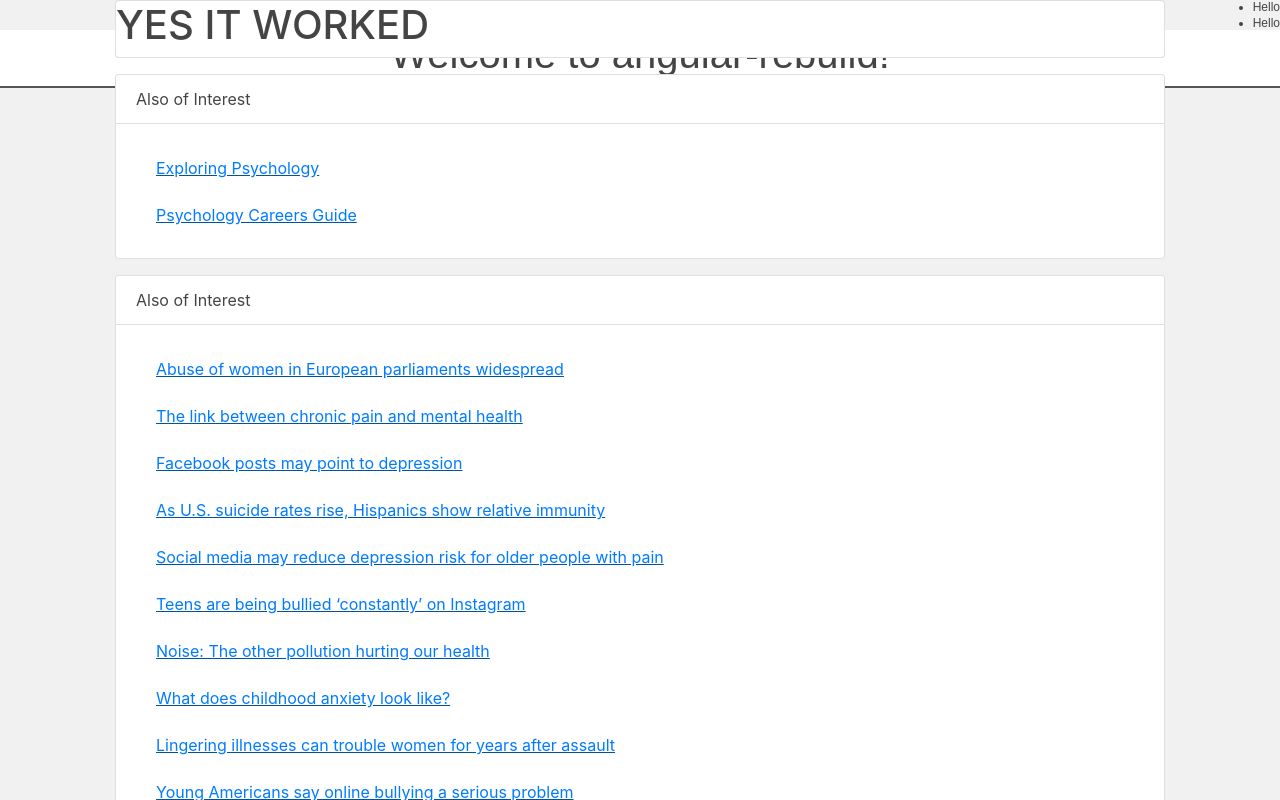
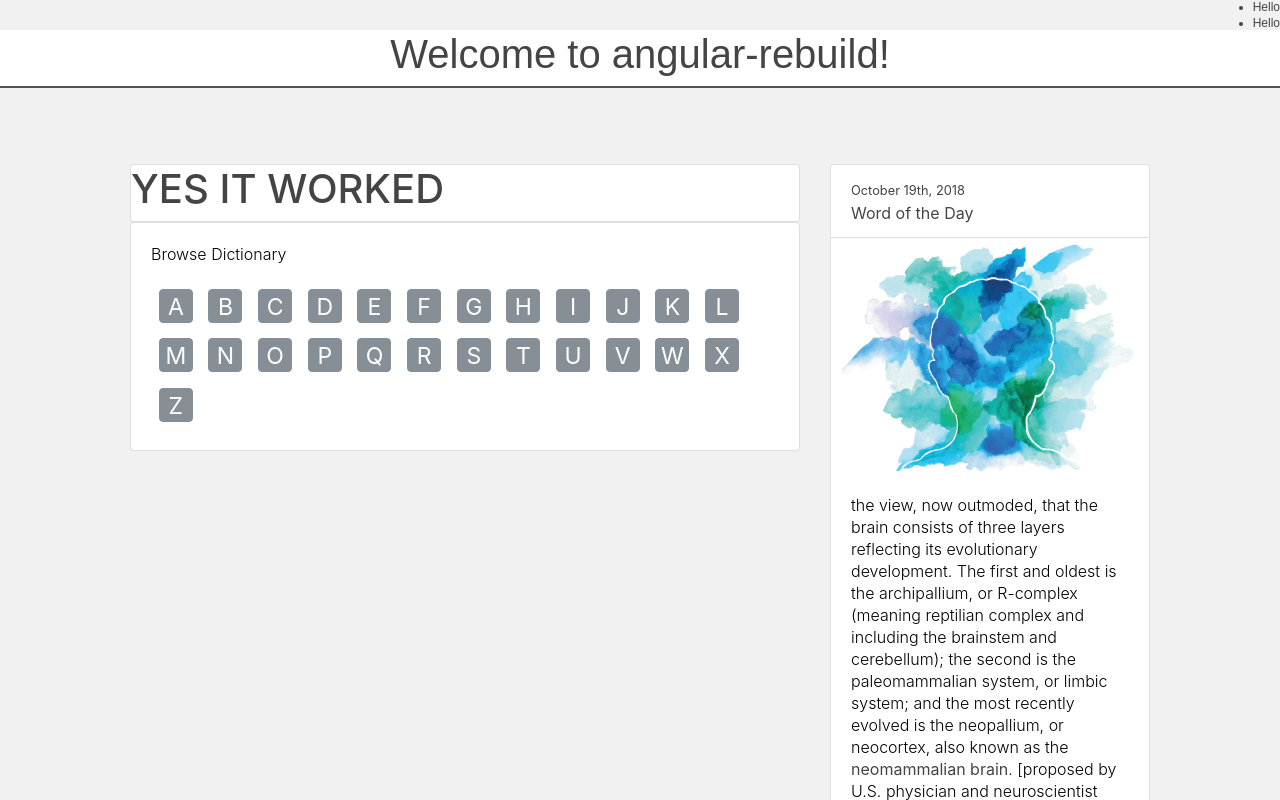
Before and after one commit to GrumpyEwok/APA-Dictionary-Rebuild, an Angular app: page /terms/1 in a window 1280 px wide. Shown: the top 800 px of the page. Built offline with nearby package versions, Linux system fonts and the light colour scheme.

Commit message:
Modularize component HTML, style Browse by Dictionary view.

```diff
--- a/src/app/content-body/content-body.component.html
+++ b/src/app/content-body/content-body.component.html
@@ -24,19 +24,10 @@
         </div>
       </div>
 
-      <div class="card-deck">
-        <div class="card">
-          <div class="card-body" id="letters-container">
-            <p class="subheading">Browse Dictionary</p>
-            <div class="letters-wrapper">
 
       <!-- use *ngFor to duplicate for each Letter[] -->
               <app-letter-display></app-letter-display>
 
-            </div>
-          </div>
-        </div>
-      </div>
 
       <div class="card-deck">
         <div class="card">
--- a/src/app/letter-detail/letter-detail.component.css
+++ b/src/app/letter-detail/letter-detail.component.css
@@ -0,0 +1,8 @@
+.container {
+  width: 100%;
+  max-width: 100%;
+  padding: 164px 15px 0;
+  margin-right: auto;
+  margin-left: auto;
+  display: grid;
+}
--- a/src/app/letter-detail/letter-detail.component.html
+++ b/src/app/letter-detail/letter-detail.component.html
@@ -1,11 +1,17 @@
+<div class="container">
+  <div class="row">
+    <div class="col-lg-8">
+
       <div class="card-deck">
         <div class="card">
           <h1>YES IT WORKED</h1>
         </div>
+      </div>
+
+      <app-letter-display></app-letter-display>
 
     </div>
-
-<app-sidebar></app-sidebar>
+    <div class="col-lg-4">
 
       <div class="card-deck">
         <div class="card">
@@ -21,3 +27,11 @@
           </div>
         </div>
       </div>
+      <app-sidebar></app-sidebar>
+    </div>
+
+
+
+
+  </div>
+</div>
--- a/src/app/letter-display/letter-display.component.html
+++ b/src/app/letter-display/letter-display.component.html
@@ -1,3 +1,15 @@
-<div *ngFor="let letter of letters" class="card letter">
-  <a (click)="routeToTerms(letter)">{{letter}}</a>
+<div class="card-deck">
+  <div class="card">
+    <div class="card-body" id="letters-container">
+      <p class="subheading">Browse Dictionary</p>
+      <div class="letters-wrapper">
+
+<!-- use *ngFor to duplicate for each Letter[] -->
+        <div *ngFor="let letter of letters" class="card letter">
+          <a (click)="routeToTerms(letter)">{{letter}}</a>
+        </div>
+
+      </div>
+    </div>
+  </div>
 </div>
```
Lines whose indentation alone changed are shown as unchanged.
